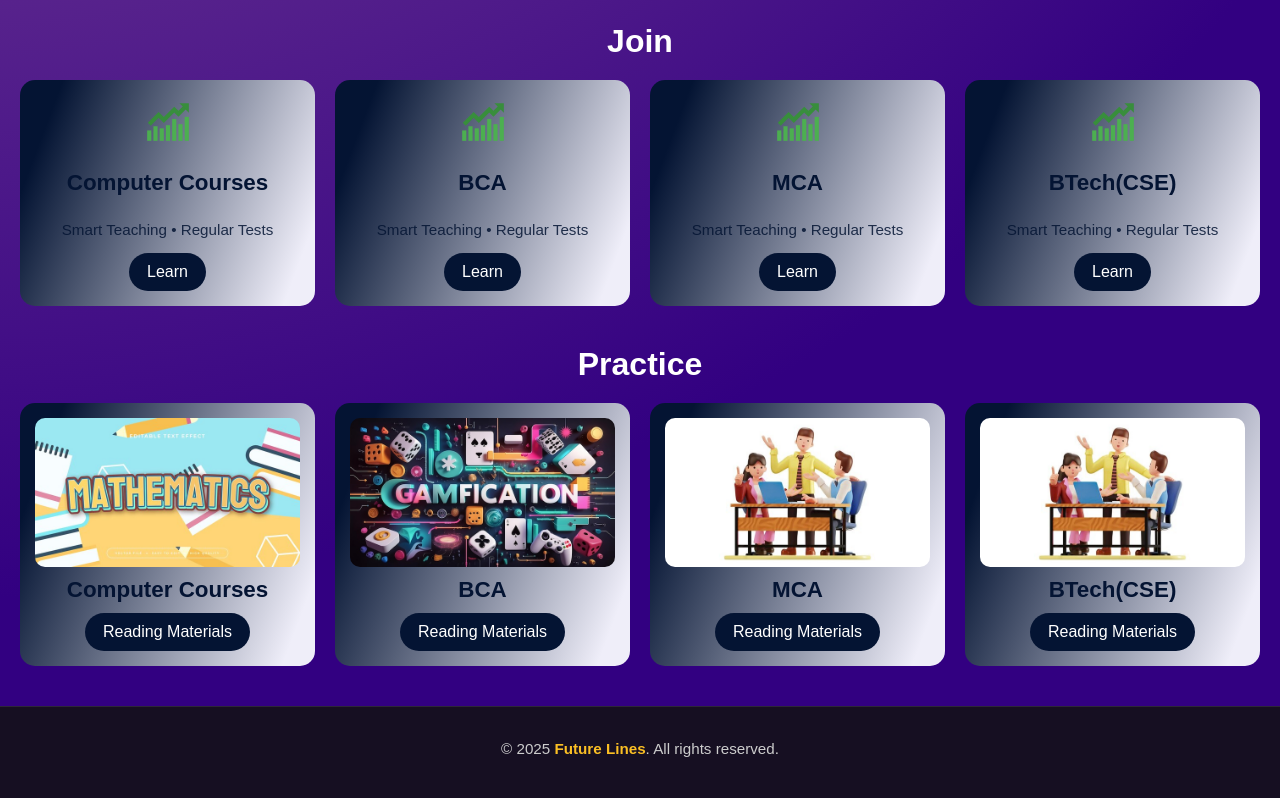
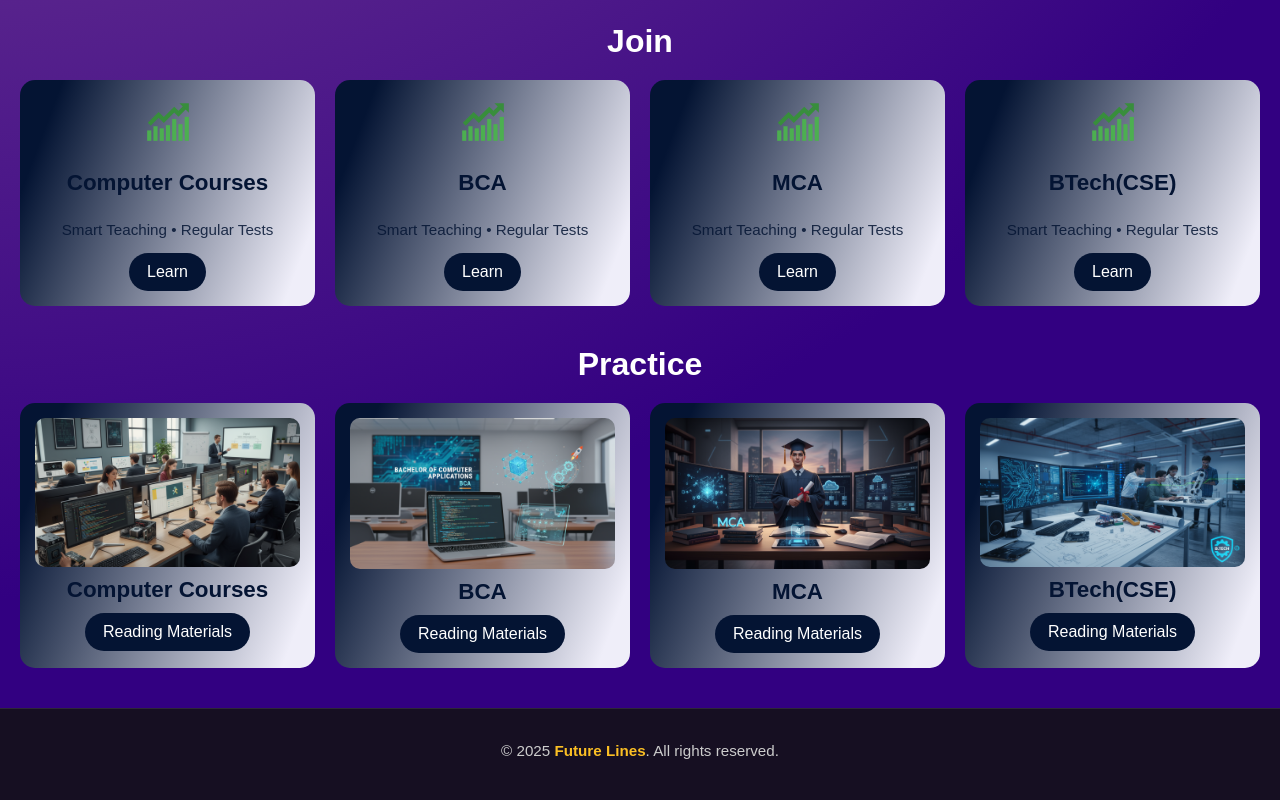
Before and after one commit to vishalamc/freelines, a React (Create React App) app: page / in a window 1280 px wide. Shown: the part 1009-1809 px from the top of the page. Built offline with nearby package versions, Linux system fonts and the light colour scheme.

Commit message:
Update HomePage.js

```diff
--- a/src/pages/HomePage.js
+++ b/src/pages/HomePage.js
@@ -11,10 +11,10 @@ const learnCourses = [
 ];
 
 const practiceCourses = [
-  { title: "Computer Courses", img: "/maths.jpg", link: "/ComingSoon" },
-  { title: "BCA", img: "/gamification.jpg", link: "/ComingSoon" },
-  { title: "MCA", img: "/learncomputer.jpg", link: "/ComingSoon" },
-  { title: "BTech(CSE)", img: "/learncomputer.jpg", link: "/ComingSoon" },
+  { title: "Computer Courses", img: "/computer.png", link: "/ComingSoon" },
+  { title: "BCA", img: "/BCA.png", link: "/ComingSoon" },
+  { title: "MCA", img: "/MCA.png", link: "/ComingSoon" },
+  { title: "BTech(CSE)", img: "/btech.png", link: "/ComingSoon" },
 ];
 
 export default function Home() {
```
